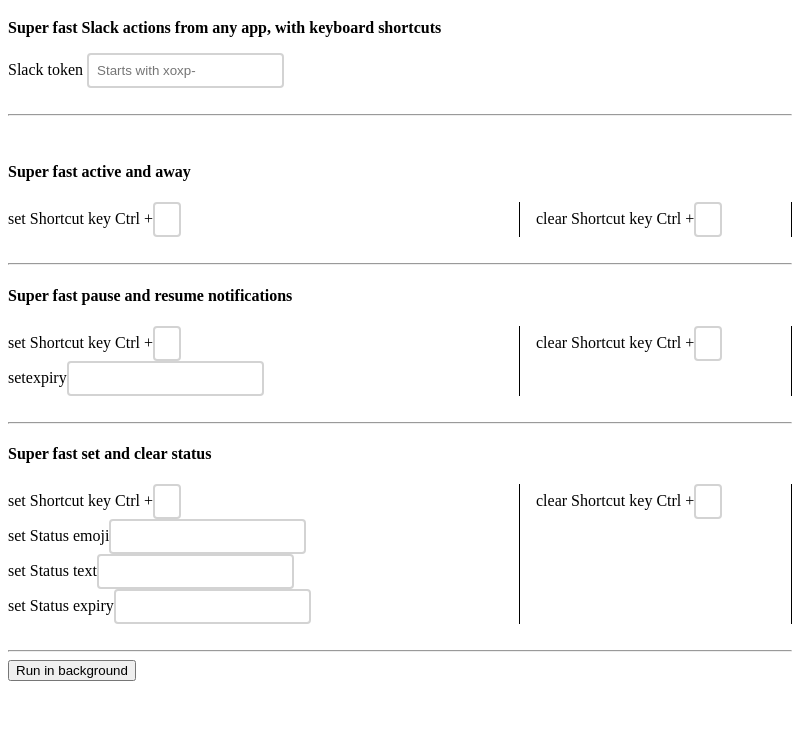
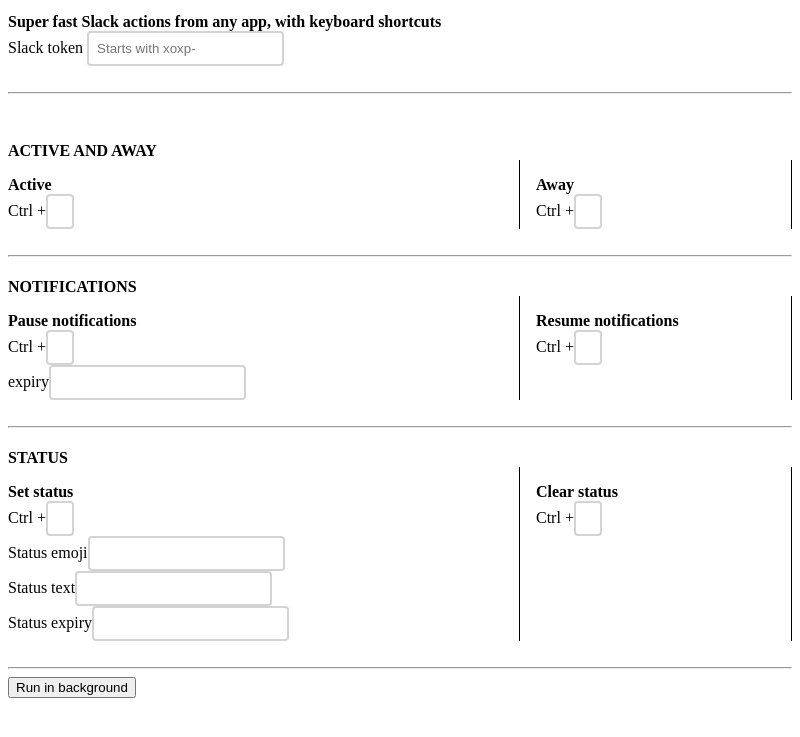
Before and after one commit to vivek-nexus/slack-on-keys, an Electron app: page index.html in a window 800 px wide. Shown: the part 61-798 px from the top of the page. Drawn offline with Linux system fonts and the light colour scheme; no server answers.

Commit message:
Support custom shortcut keys and tweak UI

```diff
--- a/defaults.js
+++ b/defaults.js
@@ -29,7 +29,7 @@
         "set": [
             {
                 "shortcutKey": "5",
-                "statusEmojiText": ":eyes:",
+                "statusEmojiText": ":speech_balloon:",
                 "statusText": "Working remotely",
                 "statusExpiry": "15"
             }
--- a/index.html
+++ b/index.html
@@ -28,10 +28,14 @@
     <br />
 
     <section id="presence">
-        <h4>Super fast active and away</h4>
+        <h4>ACTIVE AND AWAY</h4>
         <div class="flex-container">
-            <div class="left"></div>
-            <div class="right"></div>
+            <div class="left">
+                <p><b>Active</b></p>
+            </div>
+            <div class="right">
+                <p><b>Away</b></p>
+            </div>
         </div>
     </section>
     <br />
@@ -40,10 +44,14 @@
 
 
     <section id="dnd">
-        <h4>Super fast pause and resume notifications</h4>
+        <h4>NOTIFICATIONS</h4>
         <div class="flex-container">
-            <div class="left"></div>
-            <div class="right"></div>
+            <div class="left">
+                <p><b>Pause notifications</b></p>
+            </div>
+            <div class="right">
+                <p><b>Resume notifications</b></p>
+            </div>
         </div>
     </section>
     <br />
@@ -52,10 +60,14 @@
 
 
     <section id="status">
-        <h4>Super fast set and clear status</h4>
+        <h4>STATUS</h4>
         <div class="flex-container">
-            <div class="left"></div>
-            <div class="right"></div>
+            <div class="left">
+                <p><b>Set status</b></p>
+            </div>
+            <div class="right">
+                <p><b>Clear status</b></p>
+            </div>
         </div>
     </section>
 
--- a/script.js
+++ b/script.js
@@ -13,10 +13,11 @@
 
 // slack token read / store messaging
 ipcRenderer.on("read-slack-token", function (event, token) {
-    slackTokenText.value = token
+    slackTokenText.value = "Saved, but hidden for security"
 })
 slackTokenText.addEventListener("keyup", function (event) {
-    ipcRenderer.send("store-slack-token", slackTokenText.value)
+    if (slackTokenText.value != "Saved, but hidden for security")
+        ipcRenderer.send("store-slack-token", slackTokenText.value)
 })
 
 saveButton.addEventListener("click", () => {
@@ -83,16 +84,16 @@
     // initial render
     shortcutKeyInput.classList.add("shortcut-key")
     shortcutKeyInput.value = readValueFromStore(`${section}.${type}`)[index]["shortcutKey"]
-    shortcutKeyInputLabel.innerText = " " + type + " Shortcut key Ctrl +"
+    shortcutKeyInputLabel.innerText = " Ctrl +"
     if (type != "clear" && section != "presence") {
         valueInput1.value = readValueFromStore(`${section}.${type}`)[index][section == "dnd" ? `dndExpiry` : `statusEmojiText`]
-        valueInput1Label.innerText = " " + type + (section == "dnd" ? `expiry` : ` Status emoji`)
+        valueInput1Label.innerText = (section == "dnd" ? `expiry` : ` Status emoji`)
 
         if (section == "status") {
             valueInput2.value = readValueFromStore(`${section}.${type}`)[index]["statusText"]
             valueInput3.value = readValueFromStore(`${section}.${type}`)[index]["statusExpiry"]
-            valueInput2Label.innerText = " " + type + " Status text"
-            valueInput3Label.innerText = " " + type + " Status expiry"
+            valueInput2Label.innerText = " Status text"
+            valueInput3Label.innerText = " Status expiry"
         }
     }
 
@@ -123,6 +124,7 @@
 
     // change events
     shortcutKeyInput.addEventListener("keyup", function (event) {
+        if (event.target.value) ipcRenderer.send("refresh-shortcuts")
         const currentObject = readValueFromStore(`${section}.${type}`)[index]
         let array = readValueFromStore(`${section}.${type}`)
         let modifiedObject = { ...currentObject, "shortcutKey": event.target.value }
@@ -131,6 +133,7 @@
     })
     if (type != "clear" && section != "presence") {
         valueInput1.addEventListener("keyup", function (event) {
+            if (event.target.value) ipcRenderer.send("refresh-shortcuts")
             const key = (section == "dnd" ? `dndExpiry` : `statusEmojiText`)
             const currentObject = readValueFromStore(`${section}.${type}`)[index]
             let array = readValueFromStore(`${section}.${type}`)
@@ -145,6 +148,7 @@
 
         if (section == "status") {
             valueInput2.addEventListener("keyup", function (event) {
+                if (event.target.value) ipcRenderer.send("refresh-shortcuts")
                 const currentObject = readValueFromStore(`${section}.${type}`)[index]
                 let array = readValueFromStore(`${section}.${type}`)
                 let modifiedObject = { ...currentObject, "statusText": event.target.value }
@@ -153,6 +157,7 @@
             })
 
             valueInput3.addEventListener("keyup", function (event) {
+                if (event.target.value) ipcRenderer.send("refresh-shortcuts")
                 const currentObject = readValueFromStore(`${section}.${type}`)[index]
                 let array = readValueFromStore(`${section}.${type}`)
                 let modifiedObject = { ...currentObject, "statusExpiry": event.target.value }
--- a/style.css
+++ b/style.css
@@ -1,5 +1,14 @@
 body {
     font-size: 1rem;
+}
+
+p {
+    margin-bottom: 0;
+}
+
+h1,
+h4 {
+    margin-bottom: 0;
 }
 
 .flex-container {
```
Also changed, not shown: main.js (+13 -7 lines).
